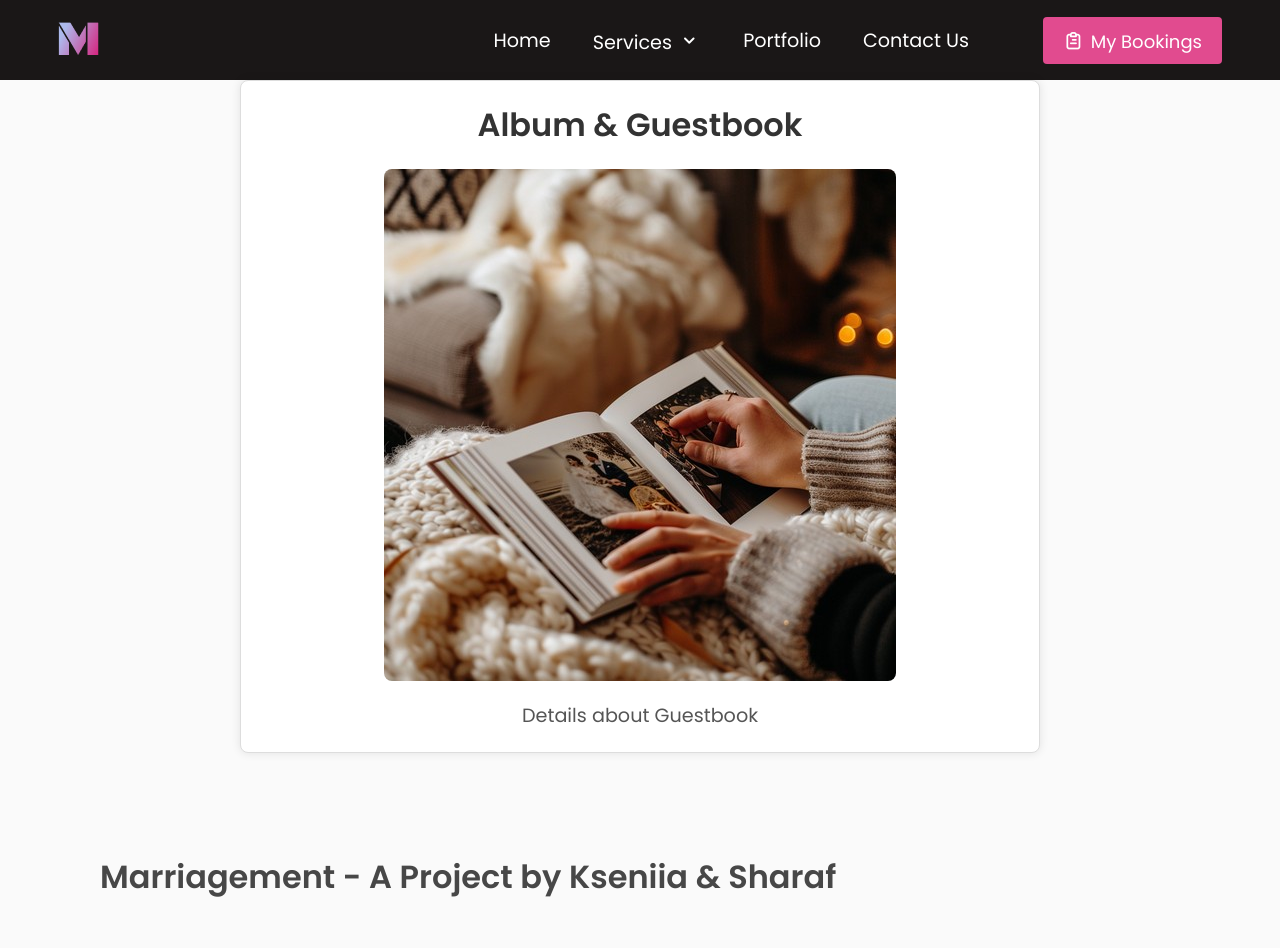
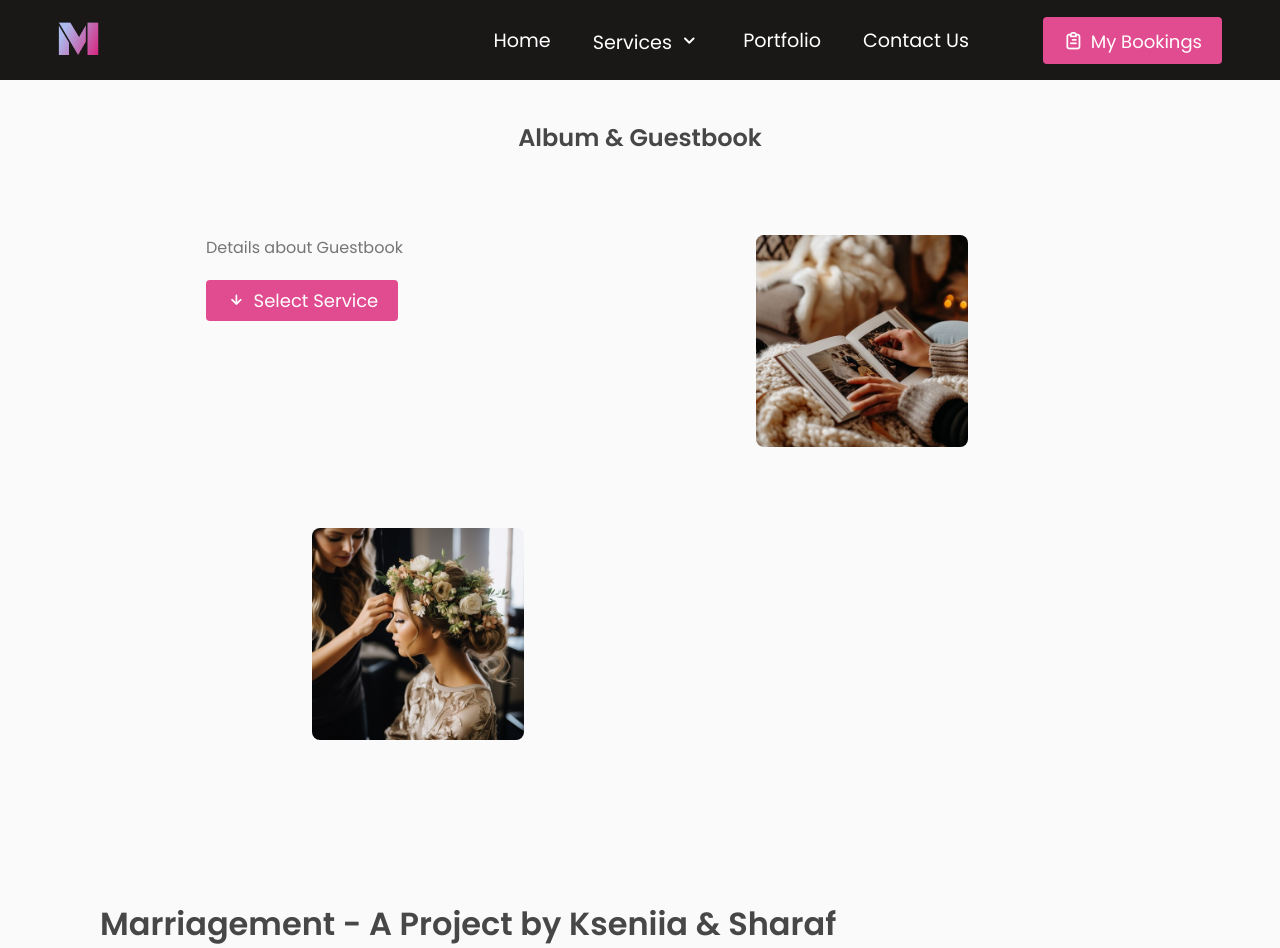
Before and after one commit to voyage-coders/marriagement, a React (Vite) app in the folder client/: page /service/album-guestbook in a window 1280 px wide. Before the commit the page ends 901 px from the top, so only its background shows below. Built offline with nearby package versions, Linux system fonts and the light colour scheme.

Commit message:
added single service data
added single service data

```diff
--- a/client/src/components/header/Button.css
+++ b/client/src/components/header/Button.css
@@ -17,7 +17,7 @@
     padding: 6px 18px;
     transition: all 0.3s ease-out;
     background-color: transparent;
-    color: #fff;
+    color: var(--primary);
     border-radius: 4px;
     border: 2px solid var(--primary);
     transition: all 0.3s ease-out;
--- a/client/src/components/header/Button.jsx
+++ b/client/src/components/header/Button.jsx
@@ -1,12 +1,20 @@
-import {Link} from 'react-router-dom';
+import { Link } from 'react-router-dom';
 import './Button.css';
 
-function Button() {
+function Button({ to, href, text, icon }) {
+  if (href) {
+    return (
+      <a href={href} className='btn'>
+        <i className={`uil ${icon} button-icon`}></i> {text}
+      </a>
+    );
+  }
+
   return (
-    <Link to='/'>
-      <button className='btn'><i className="uil uil-clipboard-alt button-icon"></i> My Bookings</button>
+    <Link to={to} className='btn'>
+      <i className={`uil ${icon} button-icon`}></i> {text}
     </Link>
-  )
+  );
 }
 
-export default Button
+export default Button;
--- a/client/src/components/header/Header.jsx
+++ b/client/src/components/header/Header.jsx
@@ -72,7 +72,7 @@ function Header() {
                 </Link>
               </li>
             </ul>
-            <Button />
+            <Button to='/bookings' text='My Bookings' icon='uil-clipboard-alt' />
         </nav>
     </div>
   )
--- a/client/src/components/services-section/ServiceDetail.css
+++ b/client/src/components/services-section/ServiceDetail.css
@@ -1,31 +1,58 @@
-.service-detail {
-    max-width: 800px;
-    margin: 0 auto;
-    padding: 20px;
-    border: 1px solid #ddd;
-    border-radius: 8px;
-    background-color: #fff;
-    box-shadow: 0 0 10px rgba(0, 0, 0, 0.1);
+.service-container {
+  display: grid;
+  place-items: center;
+  height: 90vh;
+  padding: 20px;
+  box-sizing: border-box;
+}
+
+.service-detail-1,
+.service-detail-2 {
+  display: grid;
+  grid-template-columns: 1fr 1fr;
+  gap: 20px;
+  align-items: center;
+  margin: 20px auto;
+  width: 70%; /* Adjust width as needed */
+  max-width: 1200px; /* Adjust max-width as needed */
+  box-sizing: border-box;
+}
+
+.service-heading {
+  text-align: center;
+  margin-bottom: 20px;
+}
+
+.service-image {
+  max-width: 50%;
+  border-radius: 8px;
+  justify-self: center;
+}
+
+.service-detail-1 p,
+.service-detail-2 p {
+  margin: 0;
+  align-self: start; /* Ensure the text starts at the top */
+  text-align: left;
+}
+
+.service-detail-1 p {
+  margin-bottom: 1.5rem;
+}
+
+.detail-1-text {
+  align-self: start;
+  gap:10px;
+}
+
+@media (max-width: 768px) {
+  .service-detail-1,
+  .service-detail-2 {
+    grid-template-columns: 1fr; /* Stack columns on small screens */
+    width: 100%; /* Take full width */
   }
 
-  .service-detail h2 {
-    font-size: 2em;
-    margin-bottom: 10px;
-    color: #333;
-    text-align: center;
+  .service-image {
+    max-width: 100%; /* Make image responsive */
   }
-
-  .service-detail .service-image {
-    display: block;
-    max-width: 100%;
-    height: auto;
-    margin: 20px auto;
-    border-radius: 8px;
-  }
-
-  .service-detail p {
-    font-size: 1.2em;
-    line-height: 1.6;
-    color: #555;
-    text-align: center;
-  }
+}
--- a/client/src/components/services-section/ServiceDetail.jsx
+++ b/client/src/components/services-section/ServiceDetail.jsx
@@ -1,21 +1,41 @@
-import './ServiceDetail.css';
-import { useParams } from 'react-router-dom';
+import "./ServiceDetail.css";
+import { useParams } from "react-router-dom";
+import Button from "../header/Button";
 
-const ServiceDetail = ({services}) => {
+const ServiceDetail = ({ services }) => {
 	const { id } = useParams();
-    const service = services.find(service => service.id.toString() === id);
+	const service = services.find((service) => service.id.toString() === id);
 
 	if (!service) {
 		return <div>Service not found</div>;
 	}
 
 	return (
-      <div className="service-detail">
-        <h2>{service.text}</h2>
-        <img src={service.image} alt={service.text} className="service-image" />
+		<>
+			<div className="service-container">
+				<h2 className="service-heading">{service.text}</h2>
+				<div className="service-detail-1">
+          <div className="detail-1-text">
 					<p>{service.description}</p>
+          <Button href='#form' text="Select Service" icon='uil uil-arrow-down hero--button-icon'/>
           </div>
+					<img
+						src={service.image}
+						alt={service.text}
+						className="service-image"
+					/>
+				</div>
+				<div className="service-detail-2">
+					<img
+						src={service.image2}
+						alt={service.text}
+						className="service-image"
+					/>
+					<p>{service.description2}</p>
+				</div>
+			</div>
+		</>
 	);
 };
 
-export default ServiceDetail
+export default ServiceDetail;
--- a/client/src/components/services-section/servicesData.js
+++ b/client/src/components/services-section/servicesData.js
@@ -1,72 +1,249 @@
-import wear from '../../assets/images/services-section/1-bride-groom-wear.png';
-import salon from '../../assets/images/services-section/2-salon-and-spa.png';
-import jewelry from '../../assets/images/services-section/3-bridal-jewelry-accessories.png';
-import venue from '../../assets/images/services-section/4-venue.png';
-import photographer from '../../assets/images/services-section/5-photographer-videographer.png';
-import florist from '../../assets/images/services-section/6-decorations-florist.png';
-import catering from '../../assets/images/services-section/7-catering-service.png';
-import bakery from '../../assets/images/services-section/8-cake-bakery.png';
-import music from '../../assets/images/services-section/9-music-dj.png';
-import planner from '../../assets/images/services-section/10-wedding-event-planner.png';
-import officiants from '../../assets/images/services-section/11-officiants.png';
-import gifts from '../../assets/images/services-section/12-wedding-gifts.png';
-import travel from '../../assets/images/services-section/13-cars-travel.png';
-import favours from '../../assets/images/services-section/14-wedding-favours.png';
-import booth from '../../assets/images/services-section/15-photo-booth.png';
-import honeymoon from '../../assets/images/services-section/16-honeymoon.png';
-import guestbook from '../../assets/images/services-section/17-album-guestbook.png';
-import fireworks from '../../assets/images/services-section/18-fireworks.png';
-import dance from '../../assets/images/services-section/19-dance-choreographer.png';
-import spa from '../../assets/images/services-section/20-spa.png';
-
+import wear from "../../assets/images/services-section/1-bride-groom-wear.png";
+import salon from "../../assets/images/services-section/2-salon-and-spa.png";
+import jewelry from "../../assets/images/services-section/3-bridal-jewelry-accessories.png";
+import venue from "../../assets/images/services-section/4-venue.png";
+import photographer from "../../assets/images/services-section/5-photographer-videographer.png";
+import florist from "../../assets/images/services-section/6-decorations-florist.png";
+import catering from "../../assets/images/services-section/7-catering-service.png";
+import bakery from "../../assets/images/services-section/8-cake-bakery.png";
+import music from "../../assets/images/services-section/9-music-dj.png";
+import planner from "../../assets/images/services-section/10-wedding-event-planner.png";
+import officiants from "../../assets/images/services-section/11-officiants.png";
+import gifts from "../../assets/images/services-section/12-wedding-gifts.png";
+import travel from "../../assets/images/services-section/13-cars-travel.png";
+import favours from "../../assets/images/services-section/14-wedding-favours.png";
+import booth from "../../assets/images/services-section/15-photo-booth.png";
+import honeymoon from "../../assets/images/services-section/16-honeymoon.png";
+import guestbook from "../../assets/images/services-section/17-album-guestbook.png";
+import fireworks from "../../assets/images/services-section/18-fireworks.png";
+import dance from "../../assets/images/services-section/19-dance-choreographer.png";
+import spa from "../../assets/images/services-section/20-spa.png";
 
 export const servicesData = [
-    { image: wear, text: 'Bridal & Groom Wear', link: '/service/bridal-groom-wear'},
-    { image: salon, text: 'Beauty Salon', link: '/service/salon' },
-    { image: jewelry, text: 'Bridal Jewelry', link: '/service/jewelry' },
-    { image: venue, text: 'Venue', link: '/service/venue' },
-    { image: photographer, text: 'Photographer & Videographer', link: '/service/photo-video' },
-    { image: florist, text: 'Florist', link: '/service/florist' },
-    { image: catering, text: 'Catering Service', link: '/service/catering' },
-    { image: bakery, text: 'Cake & Bakery', link: '/service/bakery' },
-    { image: music, text: 'Music, DJ & Entertainment', link: '/service/music-dj-entertainment' },
-    { image: planner, text: 'Wedding Planner', link: '/service/wedding-planner'},
-    { image: officiants, text: 'Officiants', link: '/service/officiants'},
-    { image: gifts, text: 'Wedding Gifts', link: '/service/wedding-gifts'},
-    { image: travel, text: 'Car & Travel', link: '/service/car-travel'},
-    { image: favours, text: 'Wedding Favours', link: '/service/wedding-favours'},
-    { image: booth, text: 'Photo Booth', link: '/service/photo-booth'},
-    { image: honeymoon, text: 'Honeymoon', link: '/service/honeymoon'},
-    { image: guestbook, text: 'Album & Guestbook', link: '/service/album-guestbook'},
-    { image: fireworks, text: 'Fireworks', link: '/service/fireworks'},
-    { image: dance, text: 'Dance Choreographer', link: '/service/dance-choreographer'},
-    { image: spa, text: 'Spa', link: '/service/spa'},
-  ];
+	{
+		image: wear,
+		text: "Bridal & Groom Wear",
+		link: "/service/bridal-groom-wear",
+	},
+	{ image: salon, text: "Beauty Salon", link: "/service/salon" },
+	{ image: jewelry, text: "Bridal Jewelry", link: "/service/jewelry" },
+	{ image: venue, text: "Venue", link: "/service/venue" },
+	{
+		image: photographer,
+		text: "Photographer & Videographer",
+		link: "/service/photo-video",
+	},
+	{ image: florist, text: "Florist", link: "/service/florist" },
+	{ image: catering, text: "Catering Service", link: "/service/catering" },
+	{ image: bakery, text: "Cake & Bakery", link: "/service/bakery" },
+	{
+		image: music,
+		text: "Music, DJ & Entertainment",
+		link: "/service/music-dj-entertainment",
+	},
+	{ image: planner, text: "Wedding Planner", link: "/service/wedding-planner" },
+	{ image: officiants, text: "Officiants", link: "/service/officiants" },
+	{ image: gifts, text: "Wedding Gifts", link: "/service/wedding-gifts" },
+	{ image: travel, text: "Car & Travel", link: "/service/car-travel" },
+	{ image: favours, text: "Wedding Favours", link: "/service/wedding-favours" },
+	{ image: booth, text: "Photo Booth", link: "/service/photo-booth" },
+	{ image: honeymoon, text: "Honeymoon", link: "/service/honeymoon" },
+	{
+		image: guestbook,
+		text: "Album & Guestbook",
+		link: "/service/album-guestbook",
+	},
+	{ image: fireworks, text: "Fireworks", link: "/service/fireworks" },
+	{
+		image: dance,
+		text: "Dance Choreographer",
+		link: "/service/dance-choreographer",
+	},
+	{ image: spa, text: "Spa", link: "/service/spa" },
+];
 
-export  const servicesDetail = [
-    { id: "bridal-groom-wear", image: wear, text: 'Bridal & Groom Wear', link: '/service/bridal-groom-wear', description: 'Details about Bridal and Groom Wear' },
-    { id: "salon", image: salon, text: 'Beauty Salon', link: '/service/salon', description: 'Details about Salon' },
-    { id: "jewelry", image: jewelry, text: 'Bridal Jewelry', link: '/service/jewelry', description: 'Details about Jewelry' },
-    { id: "venue", image: venue, text: 'Venue', link: '/service/venue', description: 'Details about Venue' },
-    { id: "photo-video", image: photographer, text: 'Photographer & Videographer', link: '/service/photo-video', description: 'Details about Photographer & Videographer' },
-    { id: "florist", image: florist, text: 'Florist', link: '/service/florist', description: 'Details about Florists' },
-    { id: "catering", image: catering, text: 'Catering Service', link: '/service/catering', description: 'Details about Catering' },
-    { id: "bakery", image: bakery, text: 'Cake & Bakery', link: '/service/bakery', description: 'Details about Salon' },
-    { id: "music-dj-entertainment", image: music, text: 'Music DJ & Entertainment', link: '/service/music-dj-entertainment', description: 'Details about Music & Entertainment' },
-    { id: "wedding-planner", image: planner, text: 'Wedding Planner', link: '/service/wedding-planner', description: 'Details about Wedding Planners' },
-    { id: "officiants", image: officiants, text: 'Officiants', link: '/service/officiants', description: 'Details about Officiants' },
-    { id: "wedding-gifts", image: gifts, text: 'Wedding Gifts', link: '/service/wedding-gifts', description: 'Details about Gifts' },
-    { id: "car-travel", image: travel, text: 'Car & Travel', link: '/service/car-travel', description: 'Details about Car & travel' },
-    { id: "wedding-favours", image: favours, text: 'Wedding Favours', link: '/service/wedding-favours', description: 'Details about Wedding Favours' },
-    { id: "photo-booth", image: booth, text: 'Photo Booth', link: '/service/photo-booth', description: 'Details about Photo Booth' },
-    { id: "honeymoon", image: honeymoon, text: 'Honeymoonn', link: '/service/honeymoon', description: 'Details about Honeymoon' },
-    { id: "album-guestbook", image: guestbook, text: 'Album & Guestbook', link: '/service/album-guestbook', description: 'Details about Guestbook' },
-    { id: "fireworks", image: fireworks, text: 'Fireworks', link: '/service/fireworks', description: 'Details about Fireworks' },
-    { id: "dance-choreographer", image: dance, text: 'Dance Choreographer', link: '/service/dance-choreographer', description: 'Details about Dance Choreographer' },
-    { id: "spa", image: spa, text: 'Spa', link: '/service/spa', description: 'Details about Spa' },
+export const servicesDetail = [
+	{
+		id: "bridal-groom-wear",
+		image: wear,
+    image2: salon,
+		text: "Bridal & Groom Wear",
+		link: "/service/bridal-groom-wear",
+		description1: "Details about Bridal and Groom Wear",
+		description2: "",
+	},
+	{
+		id: "salon",
+		image: salon,
+    image2: honeymoon,
+		text: "Beauty Salon",
+		link: "/service/salon",
+		description: "Details about Salon",
+		description2:
+			"lrem ipsudsfm dskfjlkdjfk sdjfkldsjf sdkjflkdjf lk dsjflkdfj dfljsdflkds jglkdjgfklsdjf lkjsdf sdjflksdjf",
+	},
+	{
+		id: "jewelry",
+		image: jewelry,
+    image2: salon,
+		text: "Bridal Jewelry",
+		link: "/service/jewelry",
+		description: "Details about Jewelry",
+		description2: "",
+	},
+	{
+		id: "venue",
+		image: venue,
+    image2: salon,
+		text: "Venue",
+		link: "/service/venue",
+		description: "Details about Venue",
+		description2: "",
+	},
+	{
+		id: "photo-video",
+		image: photographer,
+    image2: salon,
+		text: "Photographer & Videographer",
+		link: "/service/photo-video",
+		description: "Details about Photographer & Videographer",
+		description2: "",
+	},
+	{
+		id: "florist",
+		image: florist,
+    image2: salon,
+		text: "Florist",
+		link: "/service/florist",
+		description: "Details about Florists",
+		description2: "",
+	},
+	{
+		id: "catering",
+		image: catering,
+    image2: salon,
+		text: "Catering Service",
+		link: "/service/catering",
+		description: "Details about Catering",
+		description2: "",
+	},
+	{
+		id: "bakery",
+		image: bakery,
+    image2: salon,
+		text: "Cake & Bakery",
+		link: "/service/bakery",
+		description: "Details about Salon",
+		description2: "",
+	},
+	{
+		id: "music-dj-entertainment",
+		image: music,
+    image2: salon,
+		text: "Music DJ & Entertainment",
+		link: "/service/music-dj-entertainment",
+		description: "Details about Music & Entertainment",
+		description2: "",
+	},
+	{
+		id: "wedding-planner",
+		image: planner,
+    image2: salon,
+		text: "Wedding Planner",
+		link: "/service/wedding-planner",
+		description: "Details about Wedding Planners",
+		description2: "",
+	},
+	{
+		id: "officiants",
+		image: officiants,
+    image2: salon,
+		text: "Officiants",
+		link: "/service/officiants",
+		description: "Details about Officiants",
+		description2: "",
+	},
+	{
+		id: "wedding-gifts",
+		image: gifts,
+    image2: salon,
+		text: "Wedding Gifts",
+		link: "/service/wedding-gifts",
+		description: "Details about Gifts",
+		description2: "",
+	},
+	{
+		id: "car-travel",
+		image: travel,
+    image2: salon,
+		text: "Car & Travel",
+		link: "/service/car-travel",
+		description: "Details about Car & travel",
+		description2: "",
+	},
+	{
+		id: "wedding-favours",
+		image: favours,
+    image2: salon,
+		text: "Wedding Favours",
+		link: "/service/wedding-favours",
+		description: "Details about Wedding Favours",
+		description2: "",
+	},
+	{
+		id: "photo-booth",
+		image: booth,
+    image2: salon,
+		text: "Photo Booth",
+		link: "/service/photo-booth",
+		description: "Details about Photo Booth",
+		description2: "",
+	},
+	{
+		id: "honeymoon",
+		image: honeymoon,
+    image2: salon,
+		text: "Honeymoonn",
+		link: "/service/honeymoon",
+		description: "Details about Honeymoon",
+		description2: "",
+	},
+	{
+		id: "album-guestbook",
+		image: guestbook,
+    image2: salon,
+		text: "Album & Guestbook",
+		link: "/service/album-guestbook",
+		description: "Details about Guestbook",
+		description2: "",
+	},
+	{
+		id: "fireworks",
+		image: fireworks,
+    image2: salon,
+		text: "Fireworks",
+		link: "/service/fireworks",
+		description: "Details about Fireworks",
+		description2: "",
+	},
+	{
+		id: "dance-choreographer",
+		image: dance,
+    image2: salon,
+		text: "Dance Choreographer",
+		link: "/service/dance-choreographer",
+		description: "Details about Dance Choreographer",
+	},
+	{
+		id: "spa",
+		image: spa,
+    image2: salon,
+		text: "Spa",
+		link: "/service/spa",
+		description: "Details about Spa",
+		description2: "",
+	},
 
-    // Add more cards as needed
-  ];
+];
 
-
-  export default servicesData
+export default servicesData;
```
Lines whose indentation alone changed are shown as unchanged.
